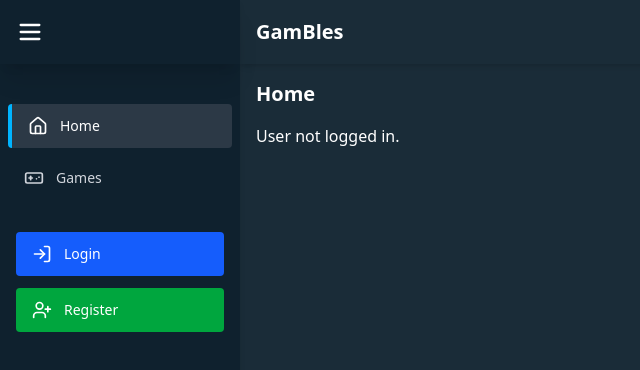
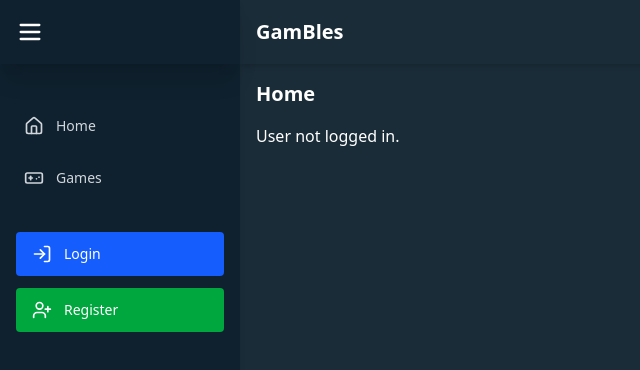
Before and after one commit to Yashh1524/Gambles, a React (Vite) app in the folder client/: page / in a window 1280 px wide. Shown: the top 370 px of the page, without its empty margins (0-640 px from the left). Built offline with nearby package versions, Linux system fonts and the light colour scheme; no server answers.

Commit message:
remove set active tab in sidebar

```diff
--- a/client/src/components/Sidebar.jsx
+++ b/client/src/components/Sidebar.jsx
@@ -18,15 +18,11 @@ import { FaUserClock } from "react-icons/fa";
 
 export default function Sidebar() {
     const [isDesktopOpen, setIsDesktopOpen] = useState(true);
-    const [active, setActive] = useState("Dashboard");
     const { user, setUser } = useUser();
     const navigate = useNavigate();
 
-    const menuItemClass = (name) =>
-        `flex items-center gap-3 px-4 py-3 rounded cursor-pointer transition-all ${active === name
-            ? "bg-[#2C3946] border-l-4 border-[#00B4FF] text-white"
-            : "text-gray-300 hover:bg-[#1A2A36]"
-        }`;
+    const menuItemClass =
+        "flex items-center gap-3 px-4 py-3 rounded cursor-pointer text-gray-300 hover:bg-[#1A2A36] transition-all";
 
     const handleLogout = async () => {
         try {
@@ -57,11 +53,8 @@ export default function Sidebar() {
             {/* Navigation links */}
             <nav className="flex-1 px-2 mt-10 space-y-2">
                 <div
-                    onClick={() => {
-                        setActive("Dashboard");
-                        navigate("/");
-                    }}
-                    className={menuItemClass("Dashboard")}
+                    onClick={() => navigate("/")}
+                    className={menuItemClass}
                 >
                     <Home className="w-5 h-5 shrink-0" />
                     {isDesktopOpen && (
@@ -71,11 +64,8 @@ export default function Sidebar() {
 
                 {user && (
                     <div
-                        onClick={() => {
-                            setActive("Profile");
-                            navigate("/profile");
-                        }}
-                        className={menuItemClass("Profile")}
+                        onClick={() => navigate("/profile")}
+                        className={menuItemClass}
                     >
                         <User className="w-5 h-5 shrink-0" />
                         {isDesktopOpen && (
@@ -85,11 +75,8 @@ export default function Sidebar() {
                 )}
 
                 <div
-                    onClick={() => {
-                        setActive("Games");
-                        navigate("/games");
-                    }}
-                    className={menuItemClass("Games")}
+                    onClick={() => navigate("/games")}
+                    className={menuItemClass}
                 >
                     <Gamepad className="w-5 h-5 shrink-0" />
                     {isDesktopOpen && (
@@ -129,7 +116,7 @@ export default function Sidebar() {
                                     onClick={() => navigate("/verify-user")}
                                     className="bg-[#1447E6] w-full flex items-center justify-start px-4 py-2 rounded text-white cursor-pointer gap-2"
                                 >
-                                    <FaUserClock size={20}/>
+                                    <FaUserClock size={20} />
                                     {isDesktopOpen && <span className="font-medium">Verify Account</span>}
                                 </button>
                             )
```
